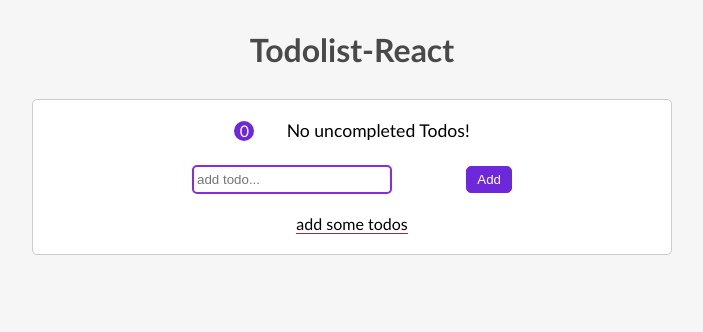
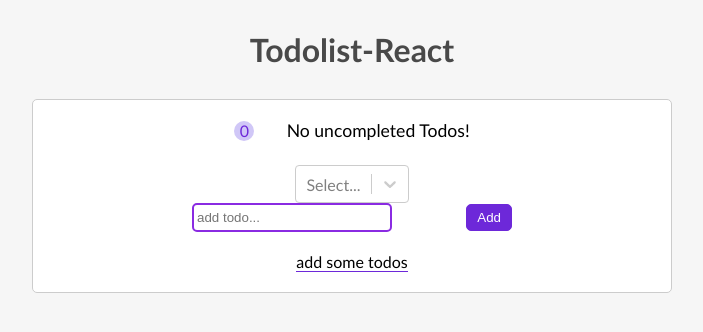
Before and after one commit to SepehrShapouri/Todolist-app, a React (Create React App) app in the folder todolist-app/: page / in a window 1280 px wide. Shown: the top 332 px of the page, without its empty margins (288-991 px from the left). Built offline with nearby package versions, Linux system fonts and the light colour scheme.

Commit message:
select option added

```diff
--- a/todolist-app/src/components/App.css
+++ b/todolist-app/src/components/App.css
@@ -79,8 +79,8 @@ input:focus{
     font-size: 1.1rem;
 }
 .uncompletedBadge{
-    background-color: #6d28d9;
-    color: white;
+    background-color: #d0c7f7;
+    color: #6d28d9;
     width: 20px;
     height: 20px;
     display: flex;
--- /dev/null
+++ b/todolist-app/src/components/Filter.js
@@ -0,0 +1,14 @@
+import React from "react";
+import Select from "react-select"
+const options = [
+    {value:"All", label:"All"},
+    {value:"Completed" ,label:"Completed" },
+    {value:"unCompleted" ,label:"Uncompleted" }
+]
+const Filter = () => {
+    return (
+        <Select options={options}/>
+     );
+}
+
+export default Filter;
--- a/todolist-app/src/components/TodoApp.js
+++ b/todolist-app/src/components/TodoApp.js
@@ -2,7 +2,7 @@ import { useState } from "react";
 import TodoForm from "./TodoForm";
 import TodoList from "./TodoList";
 import Navbar from "./Navbar";
-
+import Filter from "./Filter";
 const TodoApp = () => {
   const [todos, setTodos] = useState([]);
 
@@ -41,6 +41,7 @@ const TodoApp = () => {
   return (
     <div className="container">
       <Navbar value={todos} />
+      <Filter/>
       <TodoForm submitTodo={addTodo} />
       <TodoList
         todos={todos}
```
